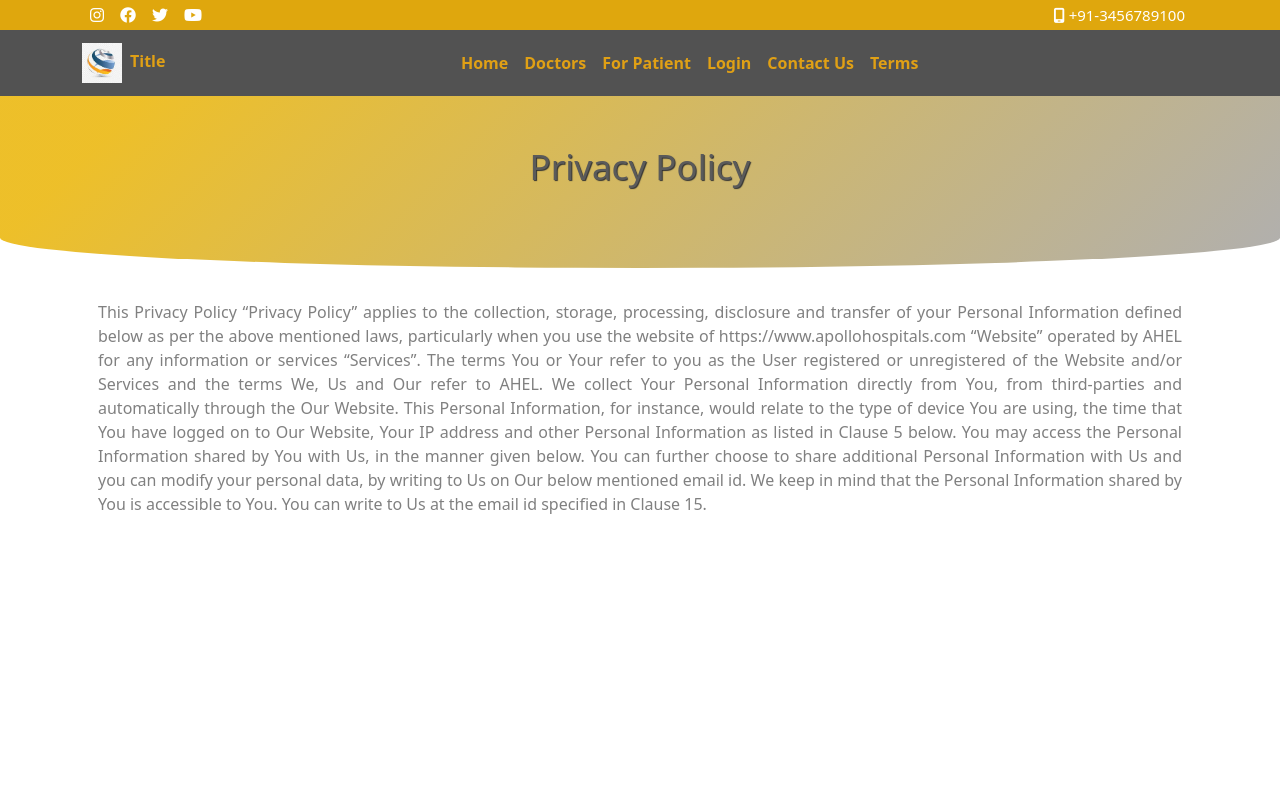
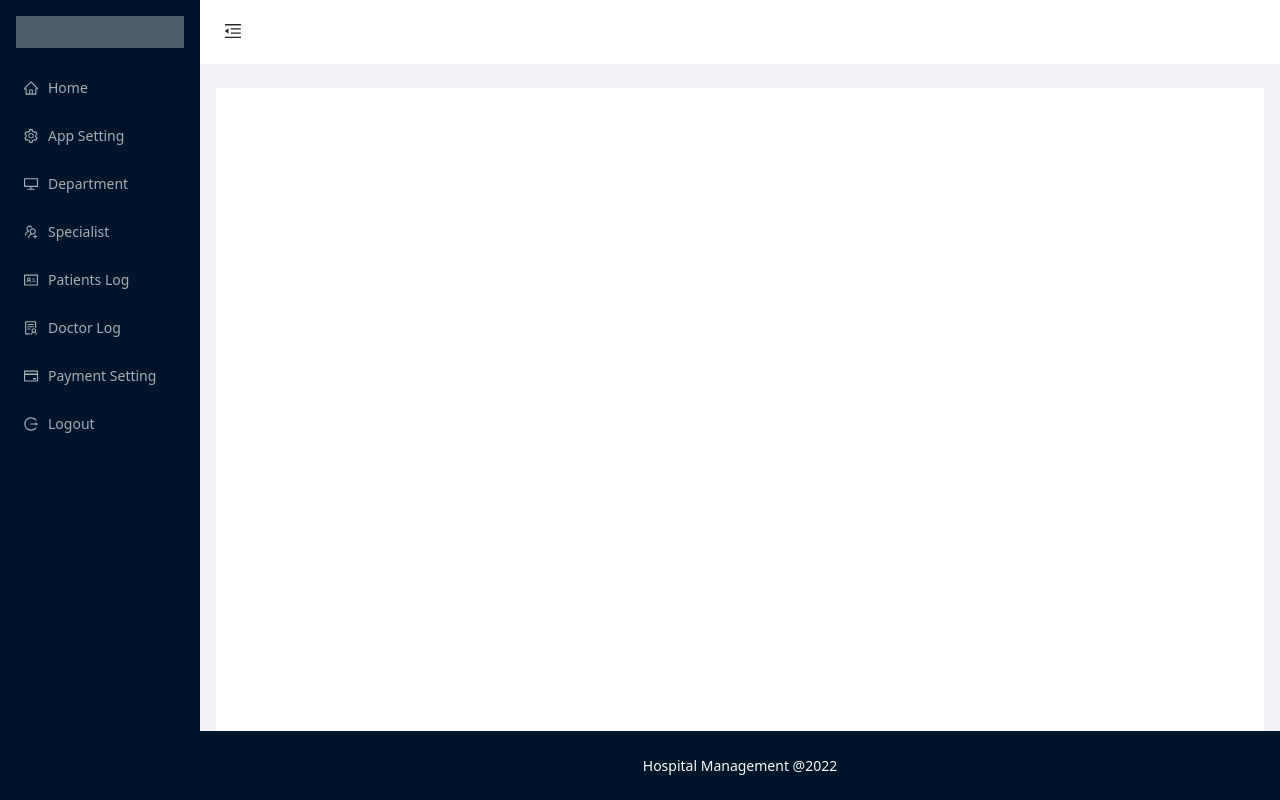
Before and after one commit to Sahanathik/Appointment-Booking, a React (Create React App) app in the folder client/hospital-management/: page /terms in a window 1280 px wide. Built offline with nearby package versions, Linux system fonts and the light colour scheme.

Commit message:
user-edit . privacy , admin

```diff
--- a/client/hospital-management/src/App.js
+++ b/client/hospital-management/src/App.js
@@ -19,22 +19,22 @@ function App() {
   return (
     <>
       <Router>
-        {/* <Dashboard /> */}
+        {/* <Route path="/admin" element={<Dashboard />} /> */}
+        <Dashboard />
         {/* <Dept_dashboard></Dept_dashboard> */}
         <Routes>
-          <Route path="/" element={<Homepage />} />
+          {/* <Route path="/" element={<Homepage />} />
           <Route path="/navbar" element={<Navbar />} />
           <Route path="/management-login" element={<Managemtnt_Login />} />
           <Route path="/admin" element={<Dashboard />} />
           <Route path="/map" element={<Map />} />
           <Route path="/login" element={<Managemtnt_Login />} />
-          {/* <Route path="/admin" element={<Dashboard />} /> */}
           <Route path="/sign-up" element={<Sign_up />} />
           <Route path="/doctor-list" element={<Doctorlist />} />
           <Route path="/patient-data" element={<Patient />} />
           <Route path="/contact" element={<Contact />} />
           <Route path="/terms" element={<Terms />} />
-          <Route path="/payment" element={<Payment />} />
+          <Route path="/payment" element={<Payment />} /> */}
         </Routes>
       </Router>
     </>
--- a/client/hospital-management/src/components/contact/Contact.js
+++ b/client/hospital-management/src/components/contact/Contact.js
@@ -171,7 +171,7 @@ const Contact = () => {
                 </Row>
               </Form.Item>
               <Form.Item>
-                <Form.Item extra=" Write Your Message">
+                <Form.Item extra="Write Your Message">
                   <Row gutter={8}>
                     <Col span={24}>
                       <Form.Item
--- a/client/hospital-management/src/components/for_patient/Patient_data.js
+++ b/client/hospital-management/src/components/for_patient/Patient_data.js
@@ -14,7 +14,6 @@ import "./patient.css";
 const { Title } = Typography;
 
 const Patient = () => {
-
   //form-layout
   const responsive_layout = {
     labelCol: {
@@ -33,19 +32,21 @@ const Patient = () => {
 
   //profile-update integration
 
-  let token = localStorage.getItem('token')
-  let decoder = decode(token)
-  // console.log(token)
-  // console.log('decode', decoder)
-  // console.log('deco', decoder.userData.patient_id)
+  let token = localStorage.getItem("token");
+  let decoder = decode(token);
+  console.log("decode token", decoder);
+  console.log(token);
+  console.log("decode", decoder);
+  console.log("deco", decoder.userData.patient_id);
 
-  const [patientId, setPatientId] = useState(decoder.userData.patient_id)
-  const [FirstName, setFirstName] = useState(decoder.userData.first_name)
-  const [mobileNumber, setMobileNumber] = useState(decoder.userData.mobile_number)
-  const [gender, setGender] = useState(decoder.userData.gender)
-  const [email, setEmail] = useState(decoder.userData.email)
+  const [patientId, setPatientId] = useState(decoder.userData.patient_id);
+  const [FirstName, setFirstName] = useState(decoder.userData.first_name);
+  const [mobileNumber, setMobileNumber] = useState(
+    decoder.userData.mobile_number
+  );
+  const [gender, setGender] = useState(decoder.userData.gender);
+  const [email, setEmail] = useState(decoder.userData.email);
   const [updatemode, setUpdatemode] = useState(false);
-
 
   const edit = () => {
     if (updatemode === true) {
@@ -55,16 +56,19 @@ const Patient = () => {
     }
   };
   const updateprofile = async () => {
-     let data ={
-      first_name:FirstName,
-      mobile_number:mobileNumber,
-      gender:gender,
-      email:email
-     }
+    // let data = {
+    //   mobile_number: mobileNumber,
+    //   email: email,
+    // };
     // console.log ('data', data)
-     axios.put(SERVER_URL+`api/user/edit?patient_id=${decoder.userData.patient_id}` , data).then(res=>{
-      console.log('result', res)
-     })
+    axios
+      .put(
+        SERVER_URL + `api/user/edit?patient_id=${decoder.userData.patient_id}`,
+        { mobile_number: mobileNumber, email: email }
+      )
+      .then((res) => {
+        console.log("result", res);
+      });
     setUpdatemode(false);
   };
 
@@ -299,6 +303,7 @@ const Patient = () => {
                         </div>
                       ) : (
                         <p>PatientId : {patientId}</p>
+                        // <p>PatientId</p>
                       )}
                     </div>
                     {updatemode ? (
@@ -313,14 +318,17 @@ const Patient = () => {
                           <input
                             type="text"
                             value={FirstName}
-                            onChange={(e)=>setFirstName(e.target.value)}
                             className="patient-input-disable form-control form-control mb-2 rounded-0"
                             disabled
                           />
                         </div>
                       </div>
                     ) : (
-                      <p>Name : {decoder.userData.first_name} {decoder.userData.last_name} </p>
+                      <p>
+                        {/* name */}
+                        Name : {decoder.userData.first_name}&nbsp;
+                        {decoder.userData.last_name}
+                      </p>
                     )}
                     <div>
                       {updatemode ? (
@@ -335,12 +343,13 @@ const Patient = () => {
                             <input
                               type="text"
                               value={mobileNumber}
-                              onChange={(e)=>setMobileNumber(e.target.value)}
+                              onChange={(e) => setMobileNumber(e.target.value)}
                               className="patient-input form-control form-control mb-2 rounded-0"
                             />
                           </div>
                         </div>
                       ) : (
+                        // <p>Mobile</p>
                         <p>Mobile : {mobileNumber}</p>
                       )}
                     </div>
@@ -357,7 +366,6 @@ const Patient = () => {
                             <input
                               type="text"
                               value={gender}
-                              onChange={(e)=>setGender(e.target.value)}
                               className="patient-input-disable form-control form-control mb-2 rounded-0"
                               disabled
                             />
@@ -365,6 +373,7 @@ const Patient = () => {
                         </div>
                       ) : (
                         <p>Gender : {decoder.userData.gender}</p>
+                        // <p>Gender</p>
                       )}
                     </div>
                     <div>
@@ -380,13 +389,14 @@ const Patient = () => {
                             <input
                               type="text"
                               value={email}
-                              onChange={(e)=>setEmail(e.target.value)}
+                              onChange={(e) => setEmail(e.target.value)}
                               className="patient-input form-control form-control mt-3 mb-2 rounded-0"
                             />
                           </div>
                         </div>
                       ) : (
                         <p>Email : {decoder.userData.email}</p>
+                        // <p>Email</p>
                       )}
                     </div>
                     <div>
@@ -399,9 +409,7 @@ const Patient = () => {
                             Update Profile
                           </button>
                         </div>
-                      ) : (
-                        <p>Email : {decoder.userData.email}</p>
-                      )}
+                      ) : null}
                     </div>
                   </div>
                 </div>
--- a/client/hospital-management/src/components/privacy/Terms.js
+++ b/client/hospital-management/src/components/privacy/Terms.js
@@ -1,8 +1,24 @@
-import React from "react";
+import React, { useState, useEffect } from "react";
 import Navbar from "../navbar/Navbar";
 import "./Terms.css";
-
+import { SERVER_URL } from "../../Globals";
+import axios from "axios";
 const Terms = () => {
+  const [policy, setPolicy] = useState("");
+  //Get Policy text
+  useEffect(() => {
+    axios
+      .get(SERVER_URL + "api/appSettings/getAppSettings")
+      .then((res) => {
+        console.log(res.data.data);
+        const data = res.data.data;
+        // console.log("data", res.data.data[0].policy);
+        setPolicy(res.data.data[0].policy);
+      })
+      .catch((error) => {
+        console.log(error.message);
+      });
+  }, []);
   return (
     <>
       <Navbar></Navbar>
@@ -15,27 +31,7 @@ const Terms = () => {
       </div>
       <div className="container my-3">
         <div className="card privacy-card border-0">
-          <p className="p-3 privacy-text">
-            This Privacy Policy “Privacy Policy” applies to the collection,
-            storage, processing, disclosure and transfer of your Personal
-            Information defined below as per the above mentioned laws,
-            particularly when you use the website of
-            https://www.apollohospitals.com “Website” operated by AHEL for any
-            information or services “Services”. The terms You or Your refer to
-            you as the User registered or unregistered of the Website and/or
-            Services and the terms We, Us and Our refer to AHEL. We collect Your
-            Personal Information directly from You, from third-parties and
-            automatically through the Our Website. This Personal Information,
-            for instance, would relate to the type of device You are using, the
-            time that You have logged on to Our Website, Your IP address and
-            other Personal Information as listed in Clause 5 below. You may
-            access the Personal Information shared by You with Us, in the manner
-            given below. You can further choose to share additional Personal
-            Information with Us and you can modify your personal data, by
-            writing to Us on Our below mentioned email id. We keep in mind that
-            the Personal Information shared by You is accessible to You. You can
-            write to Us at the email id specified in Clause 15.
-          </p>
+          <p className="p-3 privacy-text">{policy}</p>
         </div>
       </div>
     </>
```
Also changed, not shown: client/hospital-management/src/components/Admin-management/user_query/Complaint.js (added, +7 -0 lines), client/hospital-management/src/components/Admin-management/user_query/Feedback.js (added, +7 -0 lines), client/hospital-management/src/components/Admin-management/user_query/Query.js (added, +7 -0 lines), client/hospital-management/src/components/Admin-management/user_query/Query_tab.js (added, +25 -0 lines), 1 other file (tests, documents, lock files or other folders).
